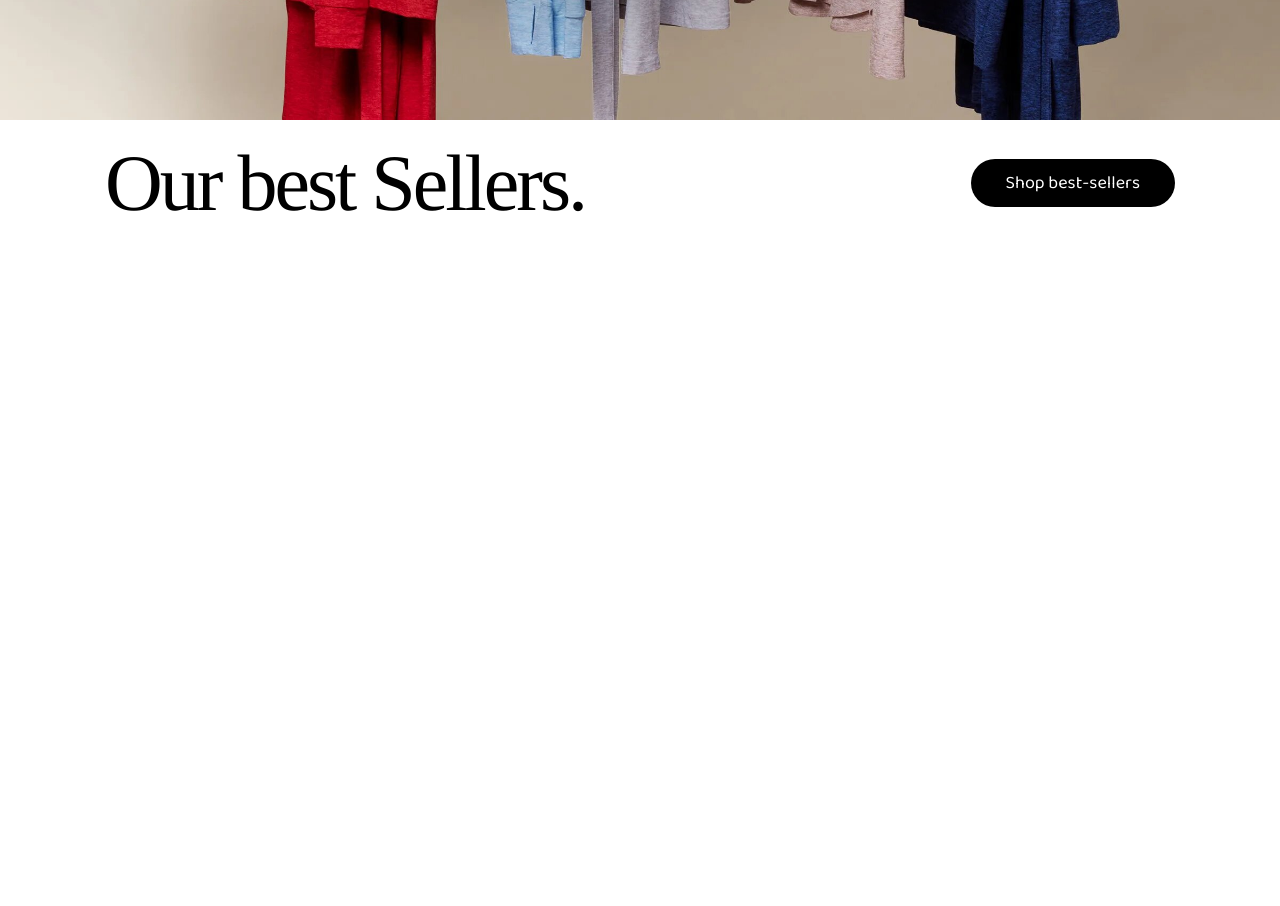
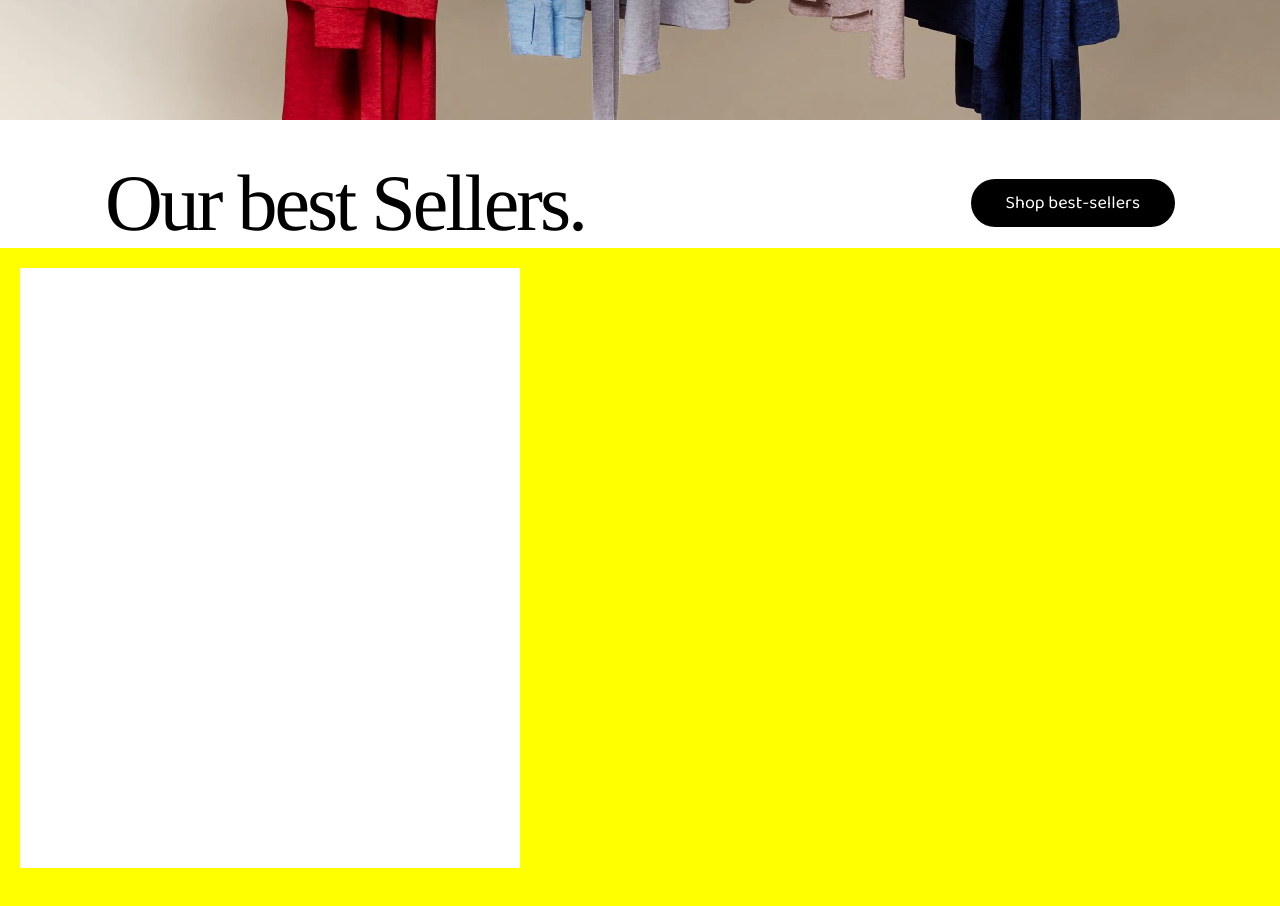
Before and after one commit to AryaLaddha/ECom, a React (Create React App) app: page / in a window 1280 px wide. Shown: the part 600-1506 px from the top of the page. Before the commit the page ends 829 px from the top, so only its background shows below. Built offline with nearby package versions, Linux system fonts and the light colour scheme; the HTML template or start-up script is replaced by a standard one.

Commit message:
fixed navbar alignment

```diff
--- a/src/App.js
+++ b/src/App.js
@@ -2,6 +2,7 @@ import './App.css';
 import Navbar from './components/Navbar'
 import BackgroundPage from './components/BackgroundPage'
 import Bestsellers from './components/BestSellers/Bestsellers'
+import Bestsellersgrid from './components/BestSellers/Bestsellersgrid'
 
 function App() {
   return (
@@ -9,6 +10,7 @@ function App() {
       <Navbar />
       <BackgroundPage />
       <Bestsellers />
+      <Bestsellersgrid />
     </div>
   );
 }
--- a/src/components/BestSellers/Bestsellers.css
+++ b/src/components/BestSellers/Bestsellers.css
@@ -1,6 +1,5 @@
 .bestsellers-intro {
-    /* background: yellow; */
-    margin-top: 10px;
+    margin-top: 30px;
     width: 100%;
     height: 90px;
     align-items: center;
--- /dev/null
+++ b/src/components/BestSellers/Bestsellersgrid.css
@@ -0,0 +1,15 @@
+.Gridmain {
+    background: yellow;
+    height: 700px;
+    width: 100%;
+    display: flex;
+    justify-content: flex-start;
+    white-space: nowrap;
+    padding: 20px;
+}
+
+.Gridmain > .designmain {
+    background: white;
+    height: 600px;
+    width: 500px;
+}
--- /dev/null
+++ b/src/components/BestSellers/Bestsellersgrid.js
@@ -0,0 +1,14 @@
+import React from 'react'
+import './Bestsellersgrid.css'
+
+class Bestsellersgrid extends React.Component {
+    render() {
+        return (
+            <div className="Gridmain">
+                <div className="designmain"></div>
+            </div>
+        )
+    }
+}
+
+export default Bestsellersgrid;
--- a/src/components/Navbar.css
+++ b/src/components/Navbar.css
@@ -13,6 +13,13 @@
 
 .navbar-logo {
     color: #fff;
+}
+
+.NavbarItems > h2 {
+    position: absolute;
+    top: 50%;
+    left: 50%;
+    transform: translate(-50%, -50%);
 }
 
 .NavbarItems > h2:hover {
```
